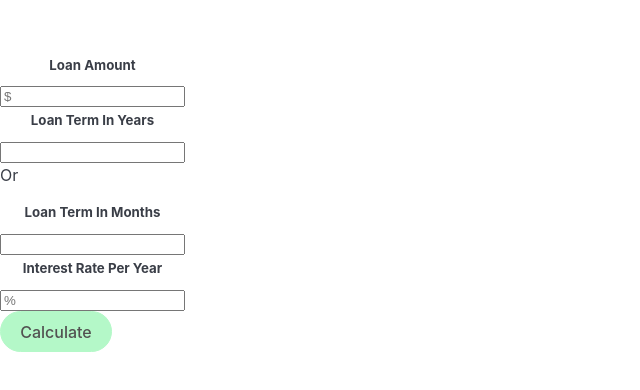
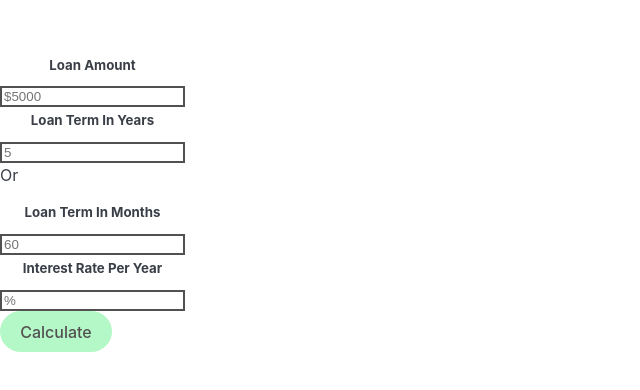
Before and after one commit to LilyBarr09/Debt-Free-Calculator, a React (Vite) app: page / in a window 1280 px wide. Shown: the part 198-588 px from the top of the page, without its empty margins (0-640 px from the left). Built offline with nearby package versions, Linux system fonts and the light colour scheme.

Commit message:
formatted LoanDetails Component

```diff
--- a/src/App.css
+++ b/src/App.css
@@ -58,3 +58,7 @@ button:not(:disabled):not(.disabled) {
   border-color: #b4f8c8;
   border-radius: 50rem;
 }
+
+input {
+  border: solid 2px rgb(82, 81, 81);
+}
--- a/src/LoanDetails.jsx
+++ b/src/LoanDetails.jsx
@@ -11,12 +11,12 @@ class LoanDetails extends React.Component {
         <div>
           <form>
             <h5>Loan Amount</h5>
-            <input type="text" placeholder="$"></input>
+            <input type="text" placeholder="$5000"></input>
             <h5>Loan Term In Years</h5>
-            <input type="text"></input>
+            <input type="text" placeholder="5"></input>
             <p>Or</p>
             <h5>Loan Term In Months</h5>
-            <input type="text"></input>
+            <input type="text" placeholder="60"></input>
             <h5>Interest Rate Per Year</h5>
             <input type="text" placeholder="%"></input>
           </form>
```
